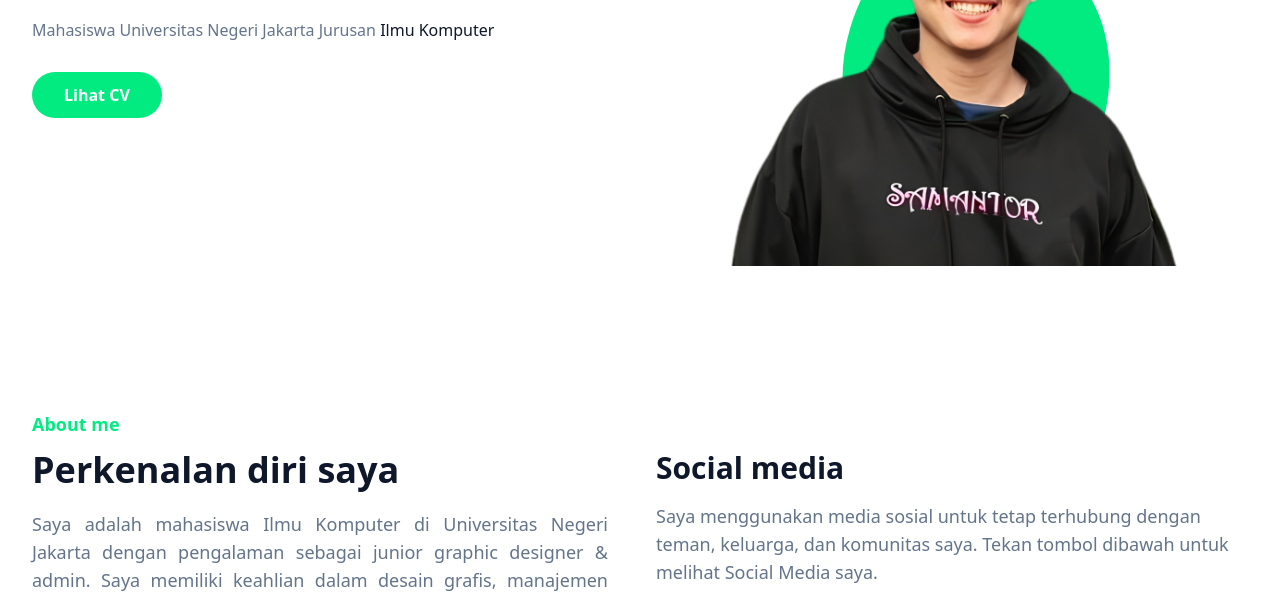
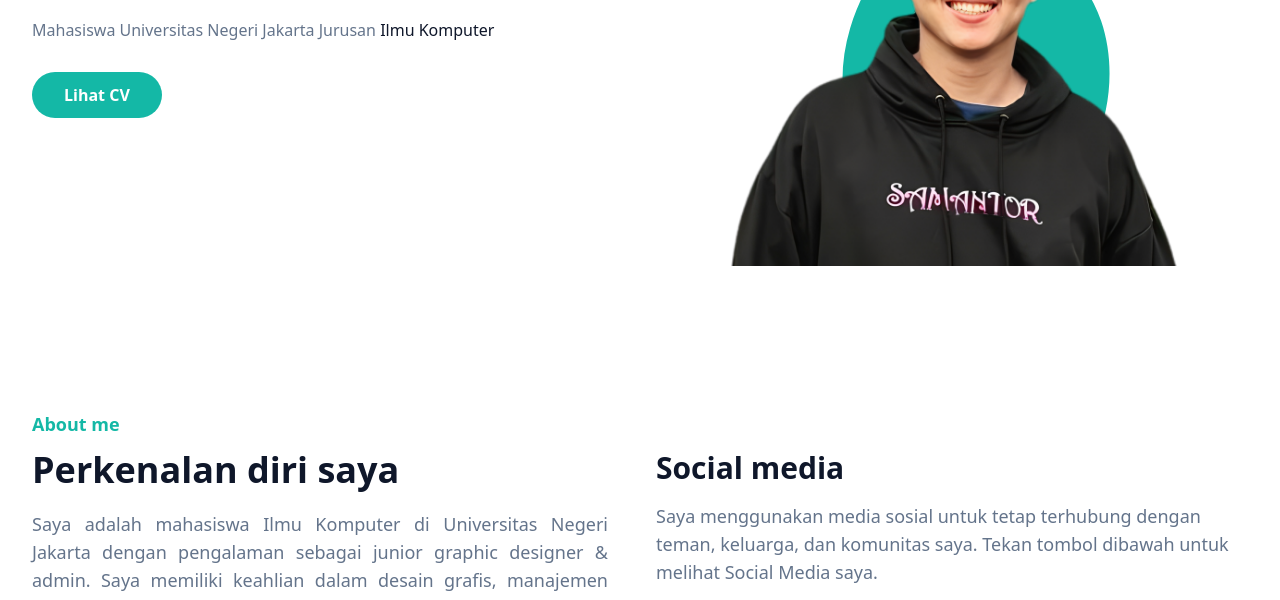
Before and after one commit to jonathanlael9/portofolio-jonathanlaelaruan, a website: page index.html in a window 1280 px wide. Shown: the part 343-943 px from the top of the page. Drawn offline with nearby package versions, Linux system fonts and the light colour scheme.

Commit message:
update color

```diff
--- a/index.html
+++ b/index.html
@@ -88,7 +88,7 @@ if (localStorage.theme === 'dark' || (!('theme' in localStorage) && window.match
             </h2>
             <p class="font-medium text-secondary mb-10 leading-relaxed dark:text-secondary" data-aos="fade-up" data-aos-duration="1000" data-aos-delay="400">Mahasiswa Universitas Negeri Jakarta Jurusan <span class="text-dark dark:font-bold dark:text-white"> Ilmu Komputer</span></p>
 
-            <a href="https://drive.google.com/file/d/1xCK4yPtO7CyULF-9p7I1a5jFRZftdOT0/view?usp=sharing" target="_blank" class="text-base font-semibold text-white bg-primary py-3 px-8 rounded-full hover:shadow-lg hover:opacity-80 transition ease-in-out delay-150  hover:-translate-y-1 hover:scale-110 hover:bg-green-500 duration-300" data-aos="fade-down" data-aos-duration="1000" data-aos-delay="400">Lihat CV</a>
+            <a href="https://drive.google.com/file/d/1xCK4yPtO7CyULF-9p7I1a5jFRZftdOT0/view?usp=sharing" target="_blank" class="text-base font-semibold text-white bg-primary py-3 px-8 rounded-full hover:shadow-lg hover:opacity-80 transition ease-in-out delay-150  hover:-translate-y-1 hover:scale-110 hover:bg-sky-400 duration-300" data-aos="fade-down" data-aos-duration="1000" data-aos-delay="400">Lihat CV</a>
           </div>
           <div class="w-full self-end px-4 lg:w-1/2" data-aos="zoom-in" data-aos-duration="1000" data-aos-delay="900">
             <div class="relative mt-10 lg:mt-0 lg:right-0">
@@ -96,7 +96,7 @@ if (localStorage.theme === 'dark' || (!('theme' in localStorage) && window.match
               <span class="absolute -bottom-0  left-1/2 -translate-x-1/2 md:scale-125 md:-translate-y-16 sm:scale-50 sm:translate-y-7 lg:scale-100 lg:translate-y-11 xl:translate-y-0 l">
                 <svg width="400" height="400" viewBox="0 0 200 200" xmlns="http://www.w3.org/2000/svg" class="sm:scale0" >
                   <path
-                    fill="#02EB81"
+                    fill="#14b8a6"
                     d="M67.8,-20.4C77.5,8.1,68.1,44.4,46.1,59.4C24,74.5,-10.6,68.3,-30,51.7C-49.5,35.1,-53.8,8.1,-46.3,-17.2C-38.8,-42.5,-19.4,-66.2,4.8,-67.7C29,-69.3,58,-48.8,67.8,-20.4Z"
                     transform="translate(100 100) scale(1.1)"
                   />
--- a/tailwind.config.js
+++ b/tailwind.config.js
@@ -10,7 +10,7 @@ module.exports = {
     },
     extend: {
       colors: {
-        primary: '#02EB81',
+        primary: '#14b8a6',
         dark: '#0f172a',
         secondary: '#64748b',
       },
```
Also changed, not shown: src/output.css.
